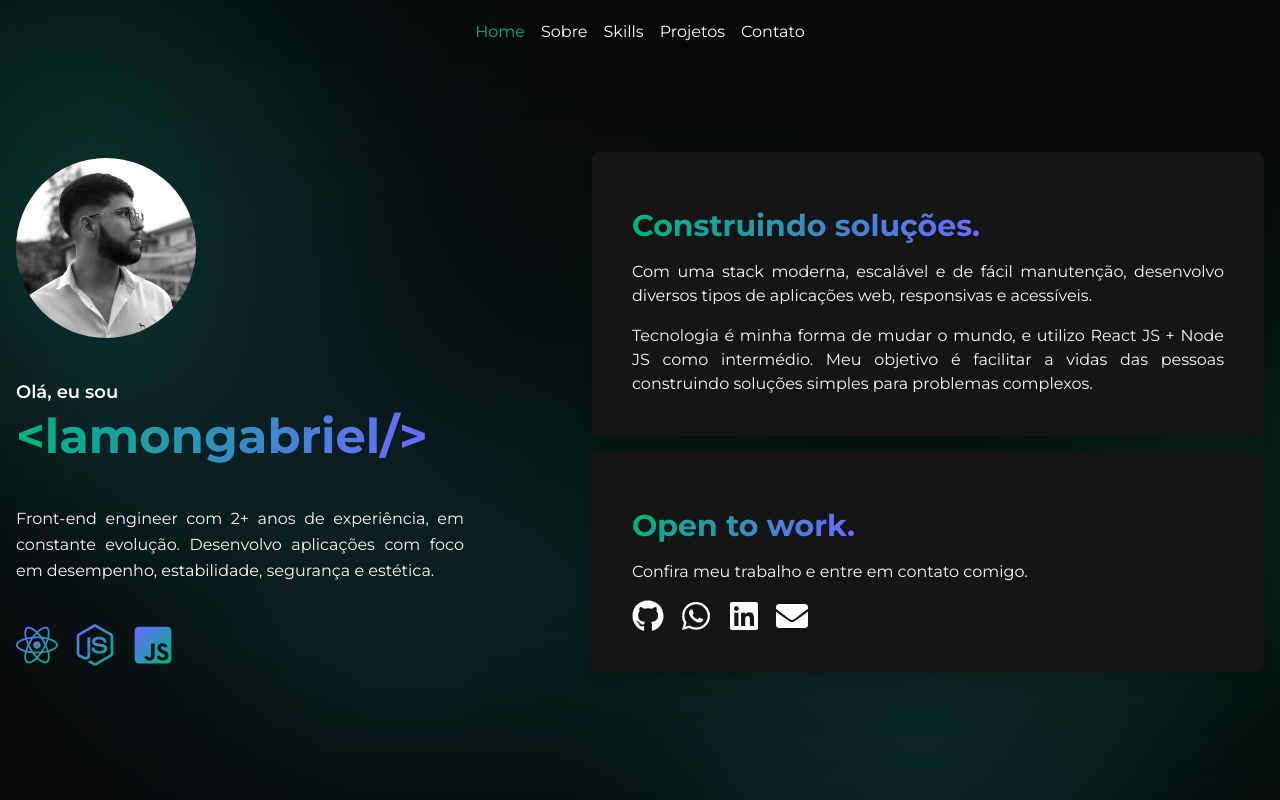
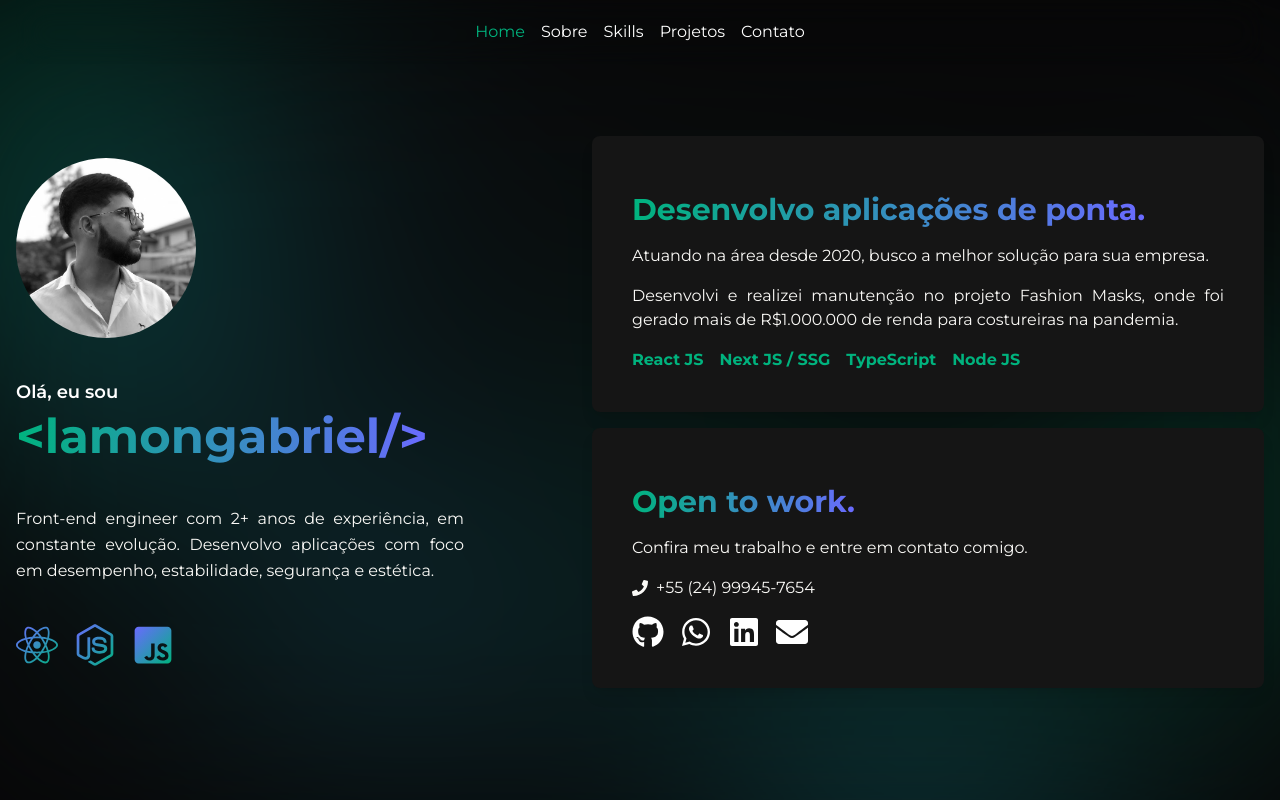
Before and after one commit to lamongabriel/old-portfolio, a Next.js app: page / in a window 1280 px wide. Built offline with nearby package versions, Linux system fonts and the light colour scheme.

Commit message:
new home text

```diff
--- a/src/pages/index.tsx
+++ b/src/pages/index.tsx
@@ -9,7 +9,7 @@ import profile from '../assets/profile.png'
 
 import { Fade, Slide } from 'react-awesome-reveal'
 
-import { FaReact, FaJsSquare, FaNodeJs, FaWhatsapp, FaGithub, FaLinkedin, FaEnvelope } from 'react-icons/fa'
+import { FaReact, FaJsSquare, FaNodeJs, FaWhatsapp, FaGithub, FaLinkedin, FaEnvelope, FaPhone } from 'react-icons/fa'
 import Head from 'next/head'
 
 export default function Home () {
@@ -71,13 +71,21 @@ export default function Home () {
 					<section className="flex flex-col gap-4">
 						<Box>
 							<HeadingGradient className='text-3xl'>
-								Construindo soluções.
+								Desenvolvo aplicações de ponta.
 							</HeadingGradient>
 							<Text>
-								Com uma stack moderna, escalável e de fácil manutenção, desenvolvo diversos tipos de aplicações web, responsivas e acessíveis.
+								Atuando na área desde 2020, busco a melhor solução para sua empresa.
 							</Text>
 							<Text>
-								Tecnologia é minha forma de mudar o mundo, e utilizo React JS + Node JS como intermédio. Meu objetivo é facilitar a vidas das pessoas construindo soluções simples para problemas complexos.
+								Desenvolvi e realizei manutenção no projeto Fashion Masks, onde foi gerado mais de R$1.000.000 de renda para costureiras na pandemia.
+							</Text>
+							<Text>
+								<ul className='flex gap-4 text-lg-primary-green font-bold'>
+									<li>React JS</li>
+									<li>Next JS / SSG</li>
+									<li>TypeScript</li>
+									<li>Node JS</li>
+								</ul>
 							</Text>
 						</Box>
 						<Box>
@@ -87,6 +95,9 @@ export default function Home () {
 							<Text>
 								Confira meu trabalho e entre em contato comigo.
 							</Text>
+							<div className='flex gap-2 mt-4 items-center'>
+								<FaPhone /> <a href='tel:5524999457654'>+55 (24) 99945-7654</a>
+							</div>
 							<div className='mt-4 flex gap-4'>
 								<a href="https://github.com/lamongabriel">
 									<FaGithub size={32} color='white' />
```
